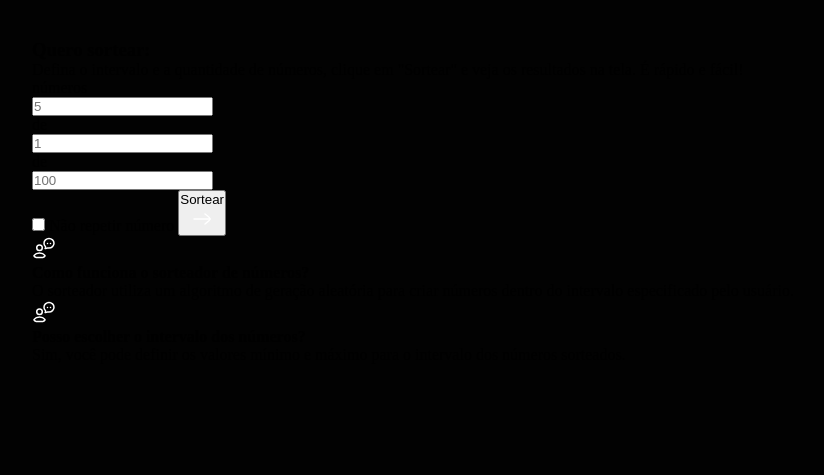
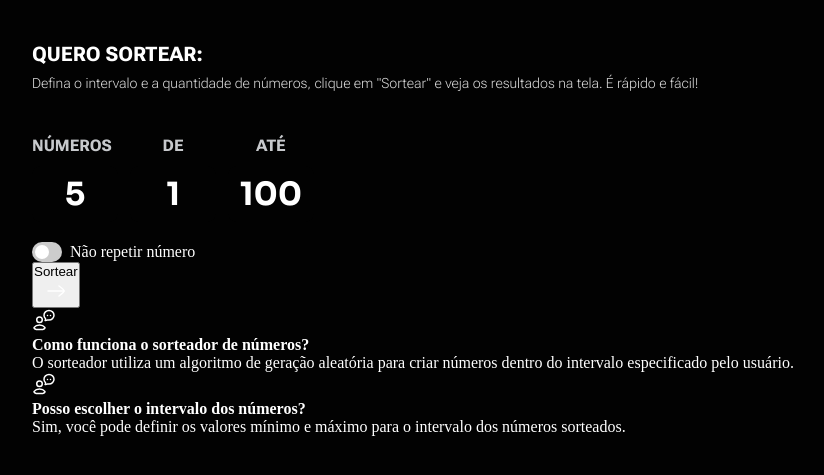
Before and after one commit to MichelBasteiro10/sorteador-de-numeros, a plain HTML site: page index.html in a window 1280 px wide. Shown: the part 207-682 px from the top of the page, without its empty margins (4-828 px from the left). Drawn offline with Linux system fonts and the light colour scheme.

Commit message:
Estilizando inputs e toggle button

```diff
--- a/index.html
+++ b/index.html
@@ -1,24 +1,33 @@
 <!DOCTYPE html>
 <html lang="pt-br">
   <head>
-    <meta charset="UTF-8">
-    <meta name="viewport" content="width=device-width, initial-scale=1.0">
-    <link rel="preconnect" href="https://fonts.googleapis.com">
-    <link rel="preconnect" href="https://fonts.gstatic.com" crossorigin>
-    <link rel="preconnect" href="https://fonts.googleapis.com">
-    <link rel="preconnect" href="https://fonts.gstatic.com" crossorigin>
-    <link rel="preconnect" href="https://fonts.googleapis.com">
-    <link rel="preconnect" href="https://fonts.gstatic.com" crossorigin>
+    <meta charset="UTF-8" />
+    <meta name="viewport" content="width=device-width, initial-scale=1.0" />
+    <link rel="preconnect" href="https://fonts.googleapis.com" />
+    <link rel="preconnect" href="https://fonts.gstatic.com" crossorigin />
+    <link rel="preconnect" href="https://fonts.googleapis.com" />
+    <link rel="preconnect" href="https://fonts.gstatic.com" crossorigin />
+    <link rel="preconnect" href="https://fonts.googleapis.com" />
+    <link rel="preconnect" href="https://fonts.gstatic.com" crossorigin />
 
     <title>Document</title>
-    <link rel="stylesheet" href="styles/index.css">
-    <link href="https://fonts.googleapis.com/css2?family=Sora:wght@100..800&display=swap" rel="stylesheet">
-    <link href="https://fonts.googleapis.com/css2?family=Roboto+Mono:ital,wght@0,100..700;1,100..700&display=swap" rel="stylesheet">
-    <link href="https://fonts.googleapis.com/css2?family=Roboto+Flex:opsz,wght@8..144,100..1000&display=swap" rel="stylesheet">
+    <link rel="stylesheet" href="styles/index.css" />
+    <link
+      href="https://fonts.googleapis.com/css2?family=Sora:wght@100..800&display=swap"
+      rel="stylesheet"
+    />
+    <link
+      href="https://fonts.googleapis.com/css2?family=Roboto+Mono:ital,wght@0,100..700;1,100..700&display=swap"
+      rel="stylesheet"
+    />
+    <link
+      href="https://fonts.googleapis.com/css2?family=Roboto+Flex:opsz,wght@8..144,100..1000&display=swap"
+      rel="stylesheet"
+    />
   </head>
   <body>
     <div id="logo" class="container">
-        <img src="assets/logo.svg" alt="Logo">
+      <img src="assets/logo.svg" alt="Logo" />
       <h2>NUMBERS</h2>
     </div>
 
@@ -29,50 +38,59 @@
 
     <form action="" class="container">
       <div class="title-form">
-            <h3>Quero sortear:</h3>
-            <p>Defina o intervalo e a quantidade de números, clique em "Sortear" e veja os resultados na tela. É rápido e fácil!</p>
+        <h3>QUERO SORTEAR:</h3>
+        <p>
+          Defina o intervalo e a quantidade de números, clique em "Sortear" e
+          veja os resultados na tela. É rápido e fácil!
+        </p>
       </div>
 
       <div id="fields">
         <div class="inputs-fields">
-                <p>números</p>
-                <input type="number" min="1" placeholder="5" required>
+          <p>NÚMEROS</p>
+          <input type="number" min="1" placeholder="5" required />
         </div>
         <div class="inputs-fields">
-                <p>de</p>
-                <input type="number" min="1" placeholder="1" required>
+          <p class="center-p">DE</p>
+          <input type="number" min="1" placeholder="1" required />
         </div>
         <div class="inputs-fields">
-                <p>de</p>
-                <input type="number" min="1" placeholder="100" required>
+          <p class="center-p">ATÉ</p>
+          <input type="number" min="1" placeholder="100" required />
+        </div>
       </div>
 
       <label class="toggle">
-                <input type="checkbox">
+        <input type="checkbox" />
         <span class="slider"></span>
         Não repetir número
       </label>
 
       <button type="submit">
         <p>Sortear</p>
-                <img src="assets/right-arrow.svg" alt="Seta para direita">
+        <img src="assets/right-arrow.svg" alt="Seta para direita" />
       </button>
-        </div>
     </form>
 
     <div id="how-can-I-use" class="container">
       <div class="explanations">
-            <img src="assets/support.svg" alt="Boneco com balãozinho">
+        <img src="assets/support.svg" alt="Boneco com balãozinho" />
         <div>
           <h4>Como funciona o sorteador de números?</h4>
-                <p>O sorteador utiliza um algoritmo de geração aleatória para criar números dentro do intervalo especificado pelo usuário.</p>
+          <p>
+            O sorteador utiliza um algoritmo de geração aleatória para criar
+            números dentro do intervalo especificado pelo usuário.
+          </p>
         </div>
       </div>
       <div class="explanations">
-            <img src="assets/support.svg" alt="Boneco com balãozinho">
+        <img src="assets/support.svg" alt="Boneco com balãozinho" />
         <div>
           <h4>Posso escolher o intervalo dos números?</h4>
-                <p>Sim, você pode definir os valores mínimo e máximo para o intervalo dos números sorteados.</p>
+          <p>
+            Sim, você pode definir os valores mínimo e máximo para o intervalo
+            dos números sorteados.
+          </p>
         </div>
       </div>
     </div>
--- /dev/null
+++ b/styles/form.css
@@ -0,0 +1,139 @@
+form {
+  .title-form {
+    display: flex;
+    flex-direction: column;
+    justify-content: center;
+    gap: 0.25rem;
+    margin-bottom: 2.5rem;
+
+    h3 {
+      font: var(--label-medium);
+      /* color: var(--content-primary); */
+    }
+
+    p {
+      font: var(--paragraph-medium);
+      font-weight: 200;
+      color: var(--content-tertiary);
+    }
+  }
+
+  #fields {
+    display: flex;
+    gap: 0.75rem;
+    margin-bottom: 1.25rem;
+  }
+
+  .inputs-fields {
+    display: flex;
+    flex-direction: column;
+    gap: 0.5rem;
+
+    p {
+      font: var(--label-small);
+      color: var(--content-secondary);
+
+      transition: all 0.2s ease-in-out;
+    }
+
+    .center-p {
+      margin: 0 auto;
+    }
+
+    input[type="number"] {
+      padding: 0.25rem 0.5rem;
+      width: 5.375rem;
+      height: 3.5rem;
+      background-color: var(--background-primary);
+      border: 2px solid transparent;
+      border-radius: 0.5rem;
+      text-align: center;
+      font: var(--display-small);
+      color: var(--content-primary);
+      transition: all 0.3ms ease-in-out;
+
+    }
+
+    input[type="number"]::placeholder {
+      font: var(--display-small);
+      color: var(--content-primary);
+    }
+
+    input[type="number"]:focus {
+      outline: none;
+      background-image: linear-gradient(
+          var(--background-primary),
+          var(--background-primary)
+        ),
+        var(--gradient-border);
+      background-origin: border-box;
+      background-clip: padding-box, border-box;
+    }
+
+    input::-webkit-outer-spin-button,
+    input::-webkit-inner-spin-button {
+      -webkit-appearance: none;
+      margin: 0;
+    }
+
+    &:hover {
+      transition: all 3s ease;
+
+      p {
+        color: var(--content-brand);
+      }
+
+      input[type="number"] {
+        background-image: linear-gradient(
+            var(--background-primary),
+            var(--background-primary)
+          ),
+          var(--gradient-border);
+        background-origin: border-box;
+        background-clip: padding-box, border-box;
+      }
+    }
+  }
+
+  .toggle {
+    display: flex;
+    align-items: center;
+    gap: 0.5rem;
+    cursor: pointer;
+    user-select: none;
+  }
+
+  .toggle input {
+    opacity: 0;
+    position: absolute;
+  }
+
+  .slider {
+    width: 30px;
+    height: 20px;
+    background: #ccc;
+    border-radius: 999px;
+    position: relative;
+    transition: background 0.3s ease;
+  }
+
+  .slider::before {
+    content: "";
+    position: absolute;
+    width: 14px;
+    height: 14px;
+    top: 3px;
+    left: 3px;
+    background-color: #fff;
+    border-radius: 50%;
+    transition: transform 0.3s ease;
+  }
+
+  .toggle input:checked + .slider {
+    background: var(--gradient-background);
+  }
+
+  .toggle input:checked + .slider::before {
+    transform: translateX(10px);
+  }
+}
--- a/styles/global.css
+++ b/styles/global.css
@@ -5,6 +5,7 @@
 }
 
 body {
+    color: white;
     background-color: var(--background-primary);
 }
 
@@ -46,8 +47,8 @@ body {
     --Overline: 700 1rem/150% var(--ff-Roboto-Mono);
 
     --ff-roboto-flex: 'Roboto Flex', sans-serif;
-    --label-small: 700 1rem/150% var(--ff-roboto-flex);
-    --label-medium: 700 1.25rem/150% var(--ff-roboto-flex);
+    --label-small: 800 1rem/150% var(--ff-roboto-flex);
+    --label-medium: 800 1.25rem/150% var(--ff-roboto-flex);
     --paragraph-large: 500 1rem/150% var(--ff-roboto-flex);
     --paragraph-medium: 500 0.875rem/150% var(--ff-roboto-flex);
     --paragraph-small: 500 0.75rem/150% var(--ff-roboto-flex);
--- a/styles/header.css
+++ b/styles/header.css
@@ -27,7 +27,7 @@ header {
       to right,
       var(--content-secondary),
       var(--background-gray)
-    ); /* substitua pelas cores reais */
+    );
     -webkit-background-clip: text;
     background-clip: text;
     color: transparent;
--- a/styles/index.css
+++ b/styles/index.css
@@ -1,2 +1,3 @@
 @import url(global.css);
 @import url(header.css);
+@import url(form.css);
```
Lines whose indentation alone changed are shown as unchanged.
